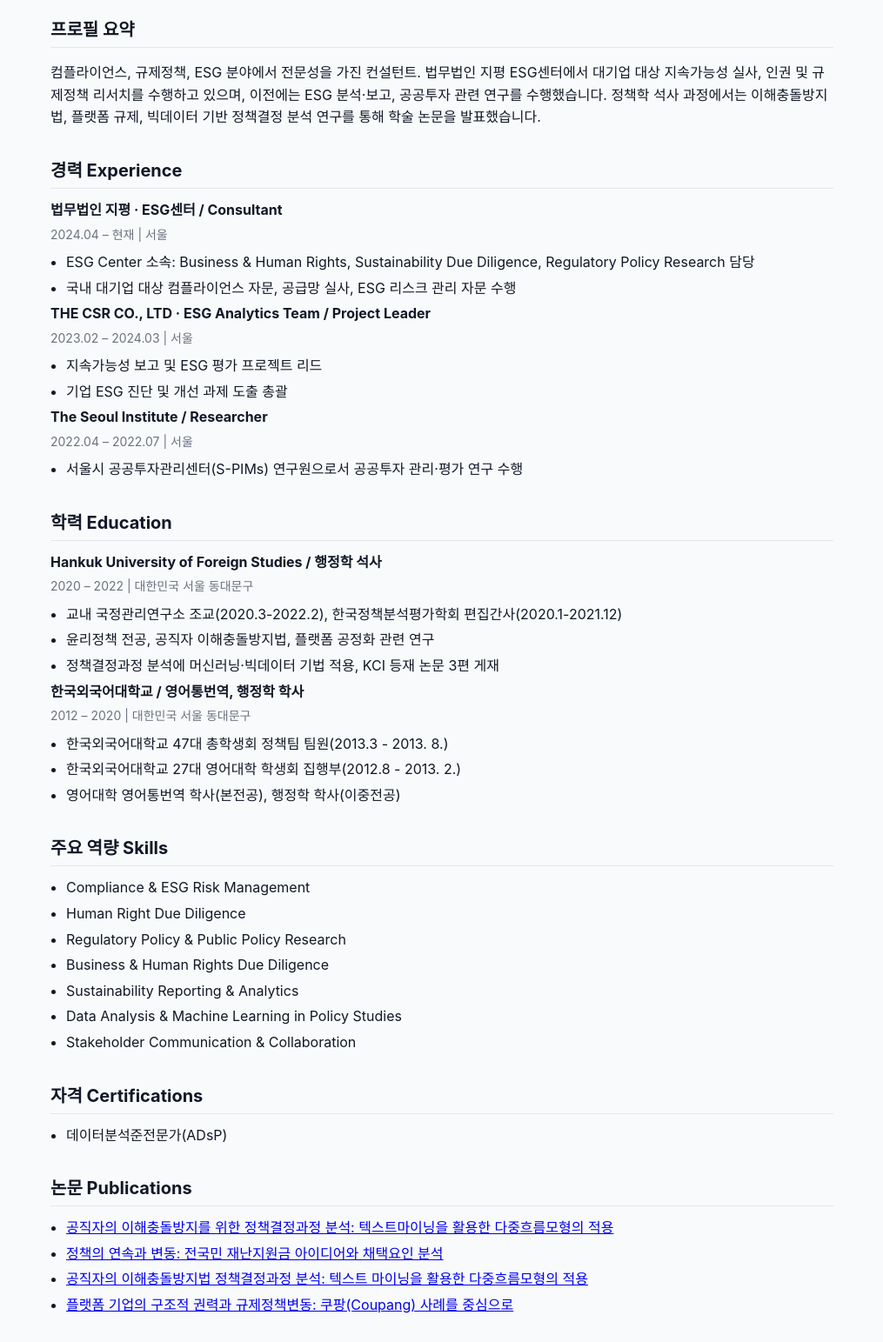
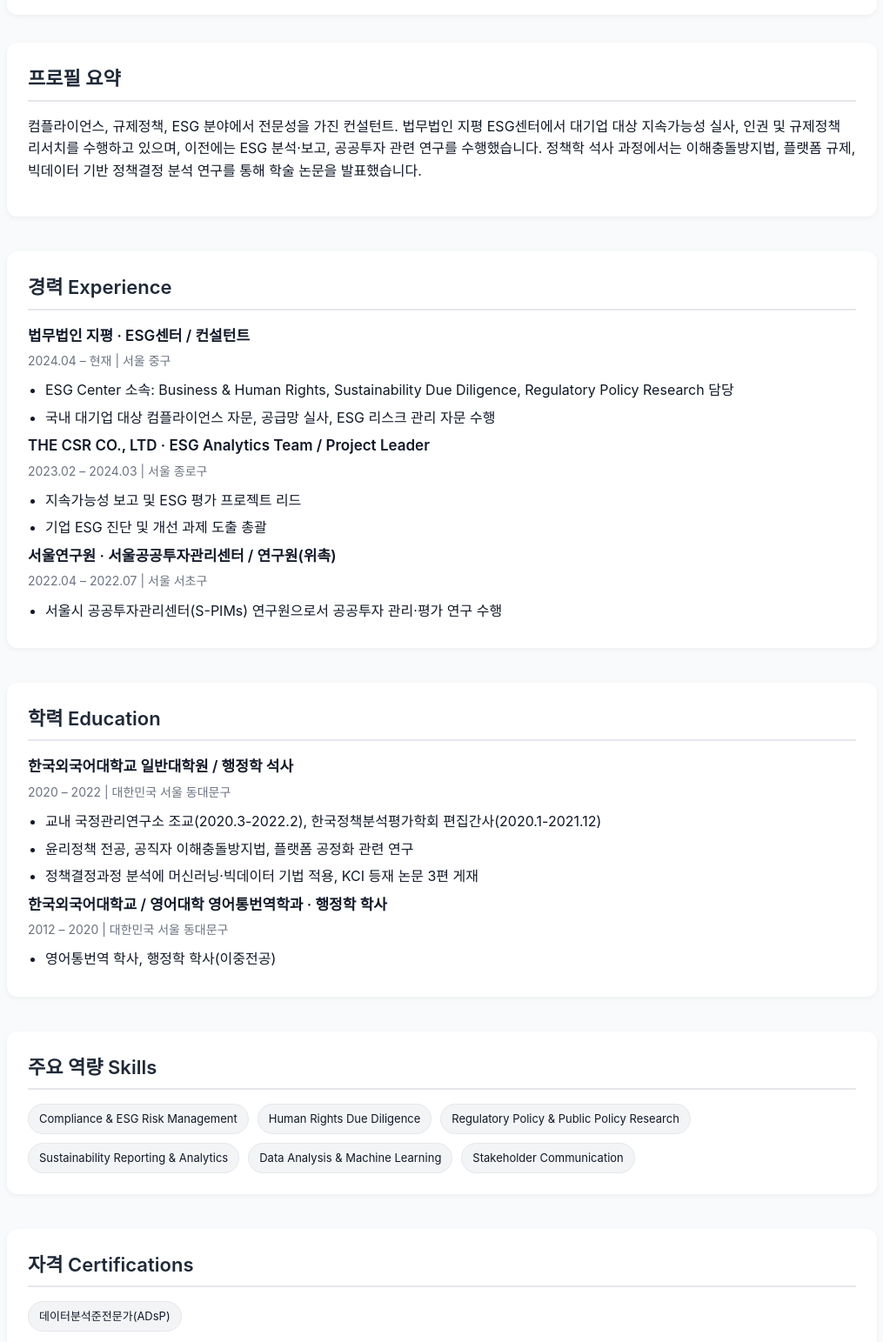
Before and after one commit to kjsang/cv_ko, a plain HTML site: page index.html in a window 1280 px wide. Shown: the part 187-1730 px from the top of the page at 87% size, without its empty margins (132-1147 px from the left). Drawn offline with Linux system fonts and the light colour scheme.

Commit message:
Update index.html

```diff
--- a/index.html
+++ b/index.html
@@ -6,19 +6,23 @@
   <title>김주상 | CV</title>
   <style>
     body {font-family: -apple-system,BlinkMacSystemFont,Segoe UI,Roboto,Helvetica,Arial,Noto Sans KR,sans-serif; line-height:1.6; margin:0; background:#f9fafb; color:#111827;}
-    .wrap {max-width: 900px; margin: 0 auto; padding: 24px;}
-    header {display:flex; flex-wrap:wrap; align-items:center; justify-content:space-between; border-bottom:2px solid #e5e7eb; padding-bottom:16px; margin-bottom:24px;}
-    header h1 {margin:0; font-size:28px;}
-    header p {margin:4px 0 0; color:#6b7280;}
-    section {margin-bottom:32px;}
-    h2 {margin:0 0 12px; font-size:20px; border-bottom:1px solid #e5e7eb; padding-bottom:4px;}
-    h3 {margin:0; font-size:16px;}
-    .meta {color:#6b7280; font-size:14px; margin:4px 0 8px;}
-    ul {margin:0; padding-left:18px;}
-    li {margin:4px 0;}
-    footer {font-size:12px; color:#9ca3af; text-align:center; margin-top:40px;}
-    .download-btn {display:inline-block; margin-top:16px; padding:10px 16px; border-radius:6px; background:#2563eb; color:#fff; text-decoration:none; font-size:14px;}
+    .wrap {max-width: 1000px; margin: 0 auto; padding: 32px;}
+    header {display:flex; flex-wrap:wrap; align-items:center; justify-content:space-between; background:#fff; border-radius:12px; box-shadow:0 2px 6px rgba(0,0,0,0.05); padding:20px 24px; margin-bottom:32px;}
+    header h1 {margin:0; font-size:32px; font-weight:700;}
+    header p {margin:6px 0 0; color:#6b7280; font-size:15px;}
+    section {margin-bottom:40px; background:#fff; padding:24px; border-radius:12px; box-shadow:0 2px 6px rgba(0,0,0,0.05);}
+    h2 {margin:0 0 16px; font-size:22px; border-bottom:2px solid #e5e7eb; padding-bottom:6px; font-weight:600; color:#1f2937;}
+    h3 {margin:0; font-size:17px; font-weight:600; color:#111827;}
+    .meta {color:#6b7280; font-size:14px; margin:4px 0 10px;}
+    ul {margin:0; padding-left:20px;}
+    li {margin:6px 0;}
+    footer {font-size:13px; color:#9ca3af; text-align:center; margin-top:40px;}
+    .download-btn {display:inline-block; margin-top:12px; padding:10px 18px; border-radius:8px; background:#2563eb; color:#fff; text-decoration:none; font-size:14px; font-weight:500; transition:background 0.2s;}
     .download-btn:hover {background:#1e40af;}
+    a {color:#2563eb; text-decoration:none;}
+    a:hover {text-decoration:underline;}
+    .skills-list, .certs-list, .langs-list {display:flex; flex-wrap:wrap; gap:10px;}
+    .pill {background:#f3f4f6; border-radius:999px; padding:6px 12px; font-size:13px; border:1px solid #e5e7eb;}
   </style>
 </head>
 <body>
@@ -41,22 +45,22 @@
 
     <section>
       <h2>경력 Experience</h2>
-      <h3>법무법인 지평 · ESG센터 / Consultant</h3>
-      <p class="meta">2024.04 – 현재 | 서울</p>
+      <h3>법무법인 지평 · ESG센터 / 컨설턴트</h3>
+      <p class="meta">2024.04 – 현재 | 서울 중구</p>
       <ul>
         <li>ESG Center 소속: Business & Human Rights, Sustainability Due Diligence, Regulatory Policy Research 담당</li>
         <li>국내 대기업 대상 컴플라이언스 자문, 공급망 실사, ESG 리스크 관리 자문 수행</li>
       </ul>
 
       <h3>THE CSR CO., LTD · ESG Analytics Team / Project Leader</h3>
-      <p class="meta">2023.02 – 2024.03 | 서울</p>
+      <p class="meta">2023.02 – 2024.03 | 서울 종로구</p>
       <ul>
         <li>지속가능성 보고 및 ESG 평가 프로젝트 리드</li>
         <li>기업 ESG 진단 및 개선 과제 도출 총괄</li>
       </ul>
 
-      <h3>The Seoul Institute / Researcher</h3>
-      <p class="meta">2022.04 – 2022.07 | 서울</p>
+      <h3>서울연구원 · 서울공공투자관리센터 / 연구원(위촉)</h3>
+      <p class="meta">2022.04 – 2022.07 | 서울 서초구</p>
       <ul>
         <li>서울시 공공투자관리센터(S-PIMs) 연구원으로서 공공투자 관리·평가 연구 수행</li>
       </ul>
@@ -64,7 +68,7 @@
 
     <section>
       <h2>학력 Education</h2>
-      <h3>Hankuk University of Foreign Studies / 행정학 석사</h3>
+      <h3>한국외국어대학교 일반대학원 / 행정학 석사</h3>
       <p class="meta">2020 – 2022 | 대한민국 서울 동대문구</p>
       <ul>
         <li>교내 국정관리연구소 조교(2020.3-2022.2), 한국정책분석평가학회 편집간사(2020.1-2021.12)</li>
@@ -72,33 +76,30 @@
         <li>정책결정과정 분석에 머신러닝·빅데이터 기법 적용, KCI 등재 논문 3편 게재</li>
       </ul>
 
-      <h3>한국외국어대학교 / 영어통번역, 행정학 학사</h3>
+      <h3>한국외국어대학교 / 영어대학 영어통번역학과 · 행정학 학사</h3>
       <p class="meta">2012 – 2020 | 대한민국 서울 동대문구</p>
       <ul>
-        <li>한국외국어대학교 47대 총학생회 정책팀 팀원(2013.3 - 2013. 8.)</li>
-        <li>한국외국어대학교 27대 영어대학 학생회 집행부(2012.8 - 2013. 2.)</li>
-        <li>영어대학 영어통번역 학사(본전공), 행정학 학사(이중전공)</li>
+        <li>영어통번역 학사, 행정학 학사(이중전공)</li>
       </ul>
     </section>
 
     <section>
       <h2>주요 역량 Skills</h2>
-      <ul>
-        <li>Compliance & ESG Risk Management</li>
-        <li>Human Right Due Diligence</li>
-        <li>Regulatory Policy & Public Policy Research</li>
-        <li>Business & Human Rights Due Diligence</li>
-        <li>Sustainability Reporting & Analytics</li>
-        <li>Data Analysis & Machine Learning in Policy Studies</li>
-        <li>Stakeholder Communication & Collaboration</li>
-      </ul>
+      <div class="skills-list">
+        <span class="pill">Compliance & ESG Risk Management</span>
+        <span class="pill">Human Rights Due Diligence</span>
+        <span class="pill">Regulatory Policy & Public Policy Research</span>
+        <span class="pill">Sustainability Reporting & Analytics</span>
+        <span class="pill">Data Analysis & Machine Learning</span>
+        <span class="pill">Stakeholder Communication</span>
+      </div>
     </section>
 
     <section>
       <h2>자격 Certifications</h2>
-      <ul>
-        <li>데이터분석준전문가(ADsP)</li>
-      </ul>
+      <div class="certs-list">
+        <span class="pill">데이터분석준전문가(ADsP)</span>
+      </div>
     </section>
 
     <section>
@@ -121,7 +122,34 @@
 
     <section>
       <h2>언어 Languages</h2>
-      <p>한국어 (원어민), 영어 (Intermediate)</p>
+      <div class="langs-list">
+        <span class="pill">한국어 (원어민)</span>
+        <span class="pill">영어 (Intermediate)</span>
+      </div>
+    </section>
+
+    <section>
+      <h2>참여 프로젝트 Projects</h2>
+      <h3>법무법인(유한) 지평</h3>
+      <ul>
+        <li><strong>보령 사규정비 프로젝트 (2025)</strong> – ESG 및 컴플라이언스 규정 신설·정비 자문, 벤치마킹과 법제분석 기반의 사규 체계 정비.</li>
+        <li><strong>SK온 지속가능성 보고서 콘텐츠 개발 (2025)</strong> – ESG 하이라이트 및 이해관계자 참여 콘텐츠 기획·작성 지원.</li>
+        <li><strong>SK하이닉스 인권경영 전략 수립 (2025)</strong> – 인권경영 체계 재정립 및 장기 로드맵 수립 지원.</li>
+        <li><strong>SK하이닉스 인권실사 (2025)</strong> – 국내외 사업장 대상 인권 리스크 실사 수행 및 개선과제 도출.</li>
+        <li><strong>SK하이닉스 국내외 사업장 생활임금 산정 (2024)</strong> – 글로벌 및 국내 근로자 대상 생활임금 분석과 벤치마킹.</li>
+        <li><strong>SK가스 인권실사 (2024)</strong> – 본사 및 충전소 등 현장 인터뷰·설문 기반 인권 리스크 실사.</li>
+        <li><strong>SK디앤디 인권영향평가 (2024)</strong> – 부동산·에너지 개발사업 관련 인권 리스크 식별과 대응과제 제시.</li>
+        <li><strong>현대모비스 국내외 사업장 인권실사</strong> – OECD DD 가이던스 기반 실사 설계, 해외 노동법·국내 판례 리서치 수행.</li>
+      </ul>
+      <h3>(주)더씨에스알</h3>
+      <ul>
+        <li><strong>삼성전자 반도체 지속가능경영보고서(임펙트북) 발간 컨설팅 (2023)</strong> – 보고서 스토리라인 및 임팩트 중심 콘텐츠 자문.</li>
+        <li><strong>DL주식회사 지속가능경영보고서 발간 컨설팅 (2023)</strong> – 보고서 체계 기획, ESG 성과 및 전략 정리.</li>
+        <li><strong>SK디앤디 지속가능경영보고서 발간 및 ESG 웹페이지 개편 컨설팅 (2023)</strong> – 보고서 발간과 ESG 웹 콘텐츠 리뉴얼 동시 수행.</li>
+        <li><strong>CJ대한통운 지속가능경영보고서 발간 및 ESG 평가대응 (2023)</strong> – 보고서 발간 지원과 글로벌 ESG 평가 대응 자문.</li>
+        <li><strong>삼성SDS 지속가능경영 공시 자문 및 평가대응 컨설팅 (2024)</strong> – ESG 공시 기준 정합성 검토 및 평가기관 대응 전략 자문.</li>
+        <li><strong>LG헬로비전 지속가능경영보고서 발간 컨설팅 (2024)</strong> – 보고서 기획·작성 지원 및 ESG 성과 정리.</li>
+      </ul>
     </section>
 
     <footer>
```
